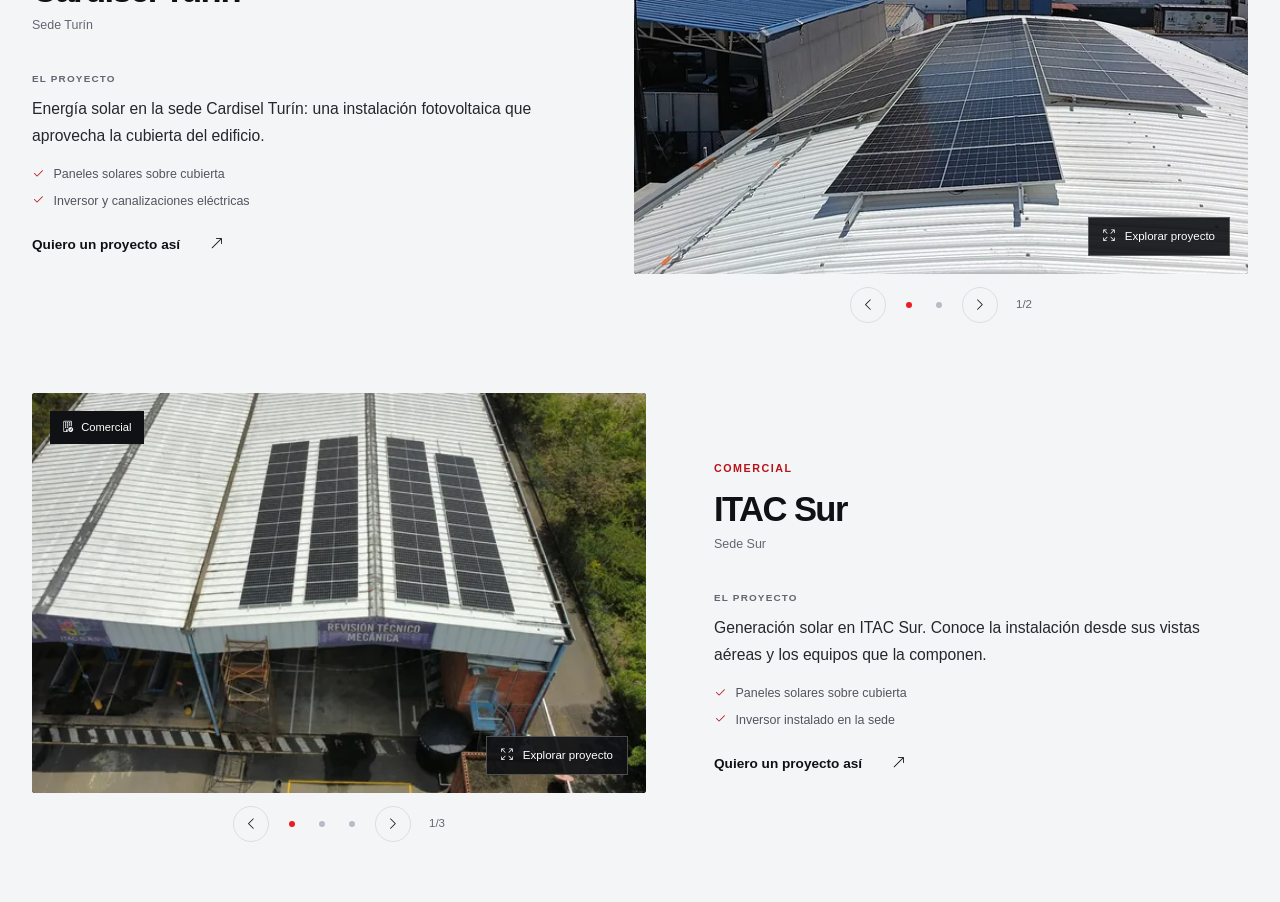
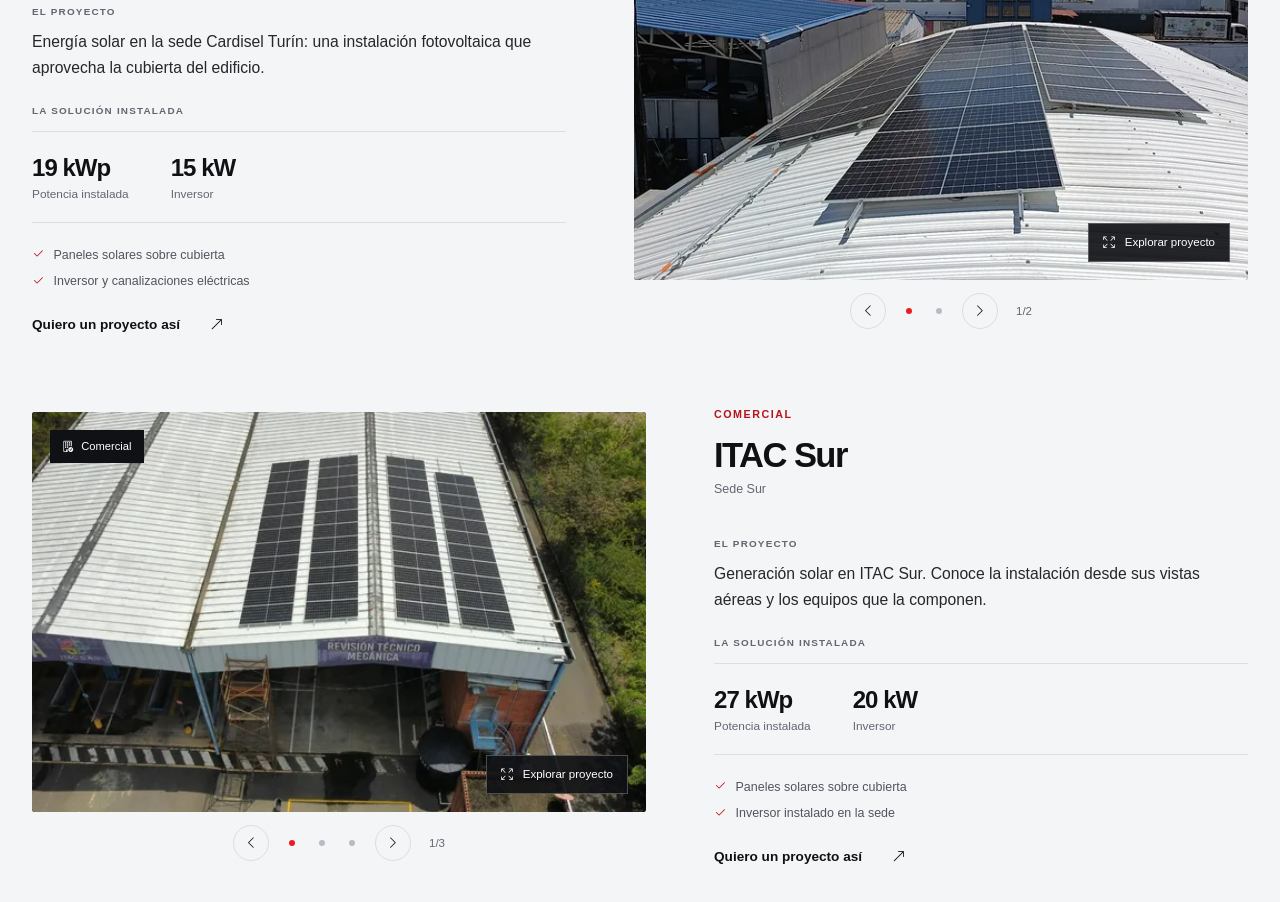
Before and after one commit to Khriztian9/landing-redsol, a React (Vite) app: page / in a window 1280 px wide. Shown: the part 3780-4682 px from the top of the page. Built offline with nearby package versions, Linux system fonts and the light colour scheme; no server answers.

Commit message:
Añade potencias confirmadas de Cardisel Turín e ITAC Sur

```diff
--- a/src/components/LandingContent.jsx
+++ b/src/components/LandingContent.jsx
@@ -63,7 +63,10 @@ const featuredProjects = [
     photoDescriptions: ['Paneles solares sobre la cubierta de Cardisel Turín', 'Inversor y canalizaciones eléctricas de Cardisel Turín'],
     photoPositions: ['center 65%', 'center'],
     icon: 'bi-building-check',
-    stats: [],
+    stats: [
+      { value: '19 kWp', label: 'Potencia instalada' },
+      { value: '15 kW', label: 'Inversor' },
+    ],
     details: ['Paneles solares sobre cubierta', 'Inversor y canalizaciones eléctricas'],
   },
   {
@@ -76,7 +79,10 @@ const featuredProjects = [
     photos: ['itac-sur-1', 'itac-sur-2', 'itac-sur-3'],
     photoDescriptions: ['Vista frontal de la cubierta solar y la fachada de ITAC Sur', 'Vista aérea lateral de los paneles solares de ITAC Sur', 'Inversor instalado en la sede ITAC Sur'],
     icon: 'bi-building-check',
-    stats: [],
+    stats: [
+      { value: '27 kWp', label: 'Potencia instalada' },
+      { value: '20 kW', label: 'Inversor' },
+    ],
     details: ['Paneles solares sobre cubierta', 'Inversor instalado en la sede'],
   },
 ];
```
